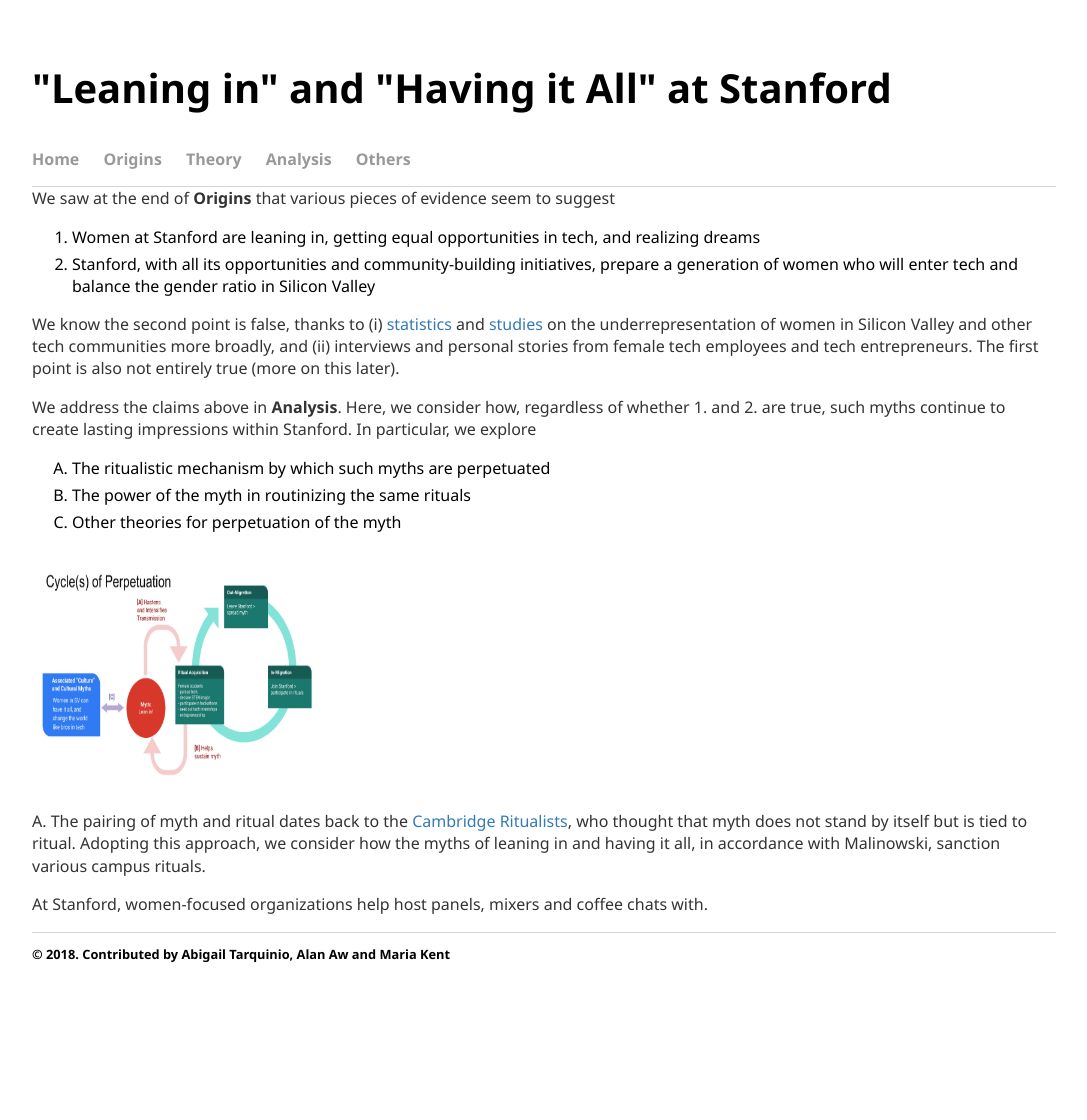
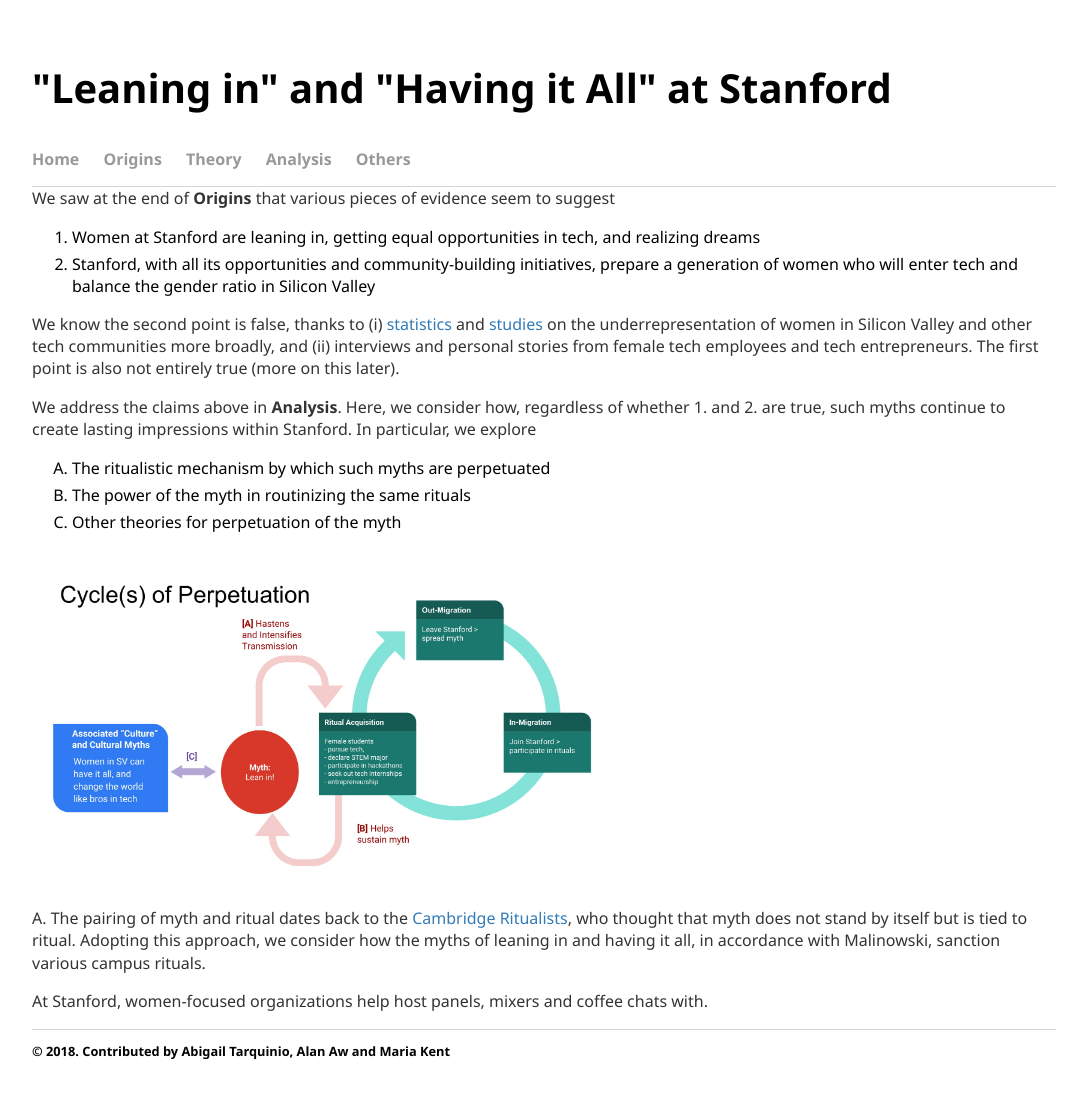
Before and after one commit to leaninstanford/leaninstanford.github.io, a Jekyll site: the page built from theory/index.html, in a window 1280 px wide. Shown: the whole page, without its empty margins (96-1183 px from the left). Built offline with Jekyll 4.4.1, drawn with Linux system fonts in a browser that asks for light colours; before the commit the page ends 1023 px from its top, so only the background shows below that.

Commit message:
Update index.html

```diff
--- a/theory/index.html
+++ b/theory/index.html
@@ -15,7 +15,7 @@
 <li>The power of the myth in routinizing the same rituals</li>
 <li>Other theories for perpetuation of the myth</li>
 </ol>
-<p><img style="border-width: 0.1cm;" src="../images/Framework.jpg" alt="Anthropological framework explaining the perpetuation of the first myth." width="300" height="240" /></p>
+<p><img style="border-width: 0.1cm;" src="../images/Framework.jpg" alt="Anthropological framework explaining the perpetuation of the first myth." width="600" height="337" /></p>
 <p>A. The pairing of myth and ritual dates back to the <a title="Cambridge Ritualists - Wikpedia" href="https://en.wikipedia.org/wiki/Cambridge_Ritualists">Cambridge Ritualists</a>, who thought that myth does not stand by itself but is tied to ritual. Adopting this approach, we consider how the myths of leaning in and having it all, in accordance with Malinowski, sanction various campus rituals.&nbsp;</p>
 <p>At Stanford, women-focused organizations help host panels, mixers and coffee chats with.</p>
 <!-- /.blurb -->
```
